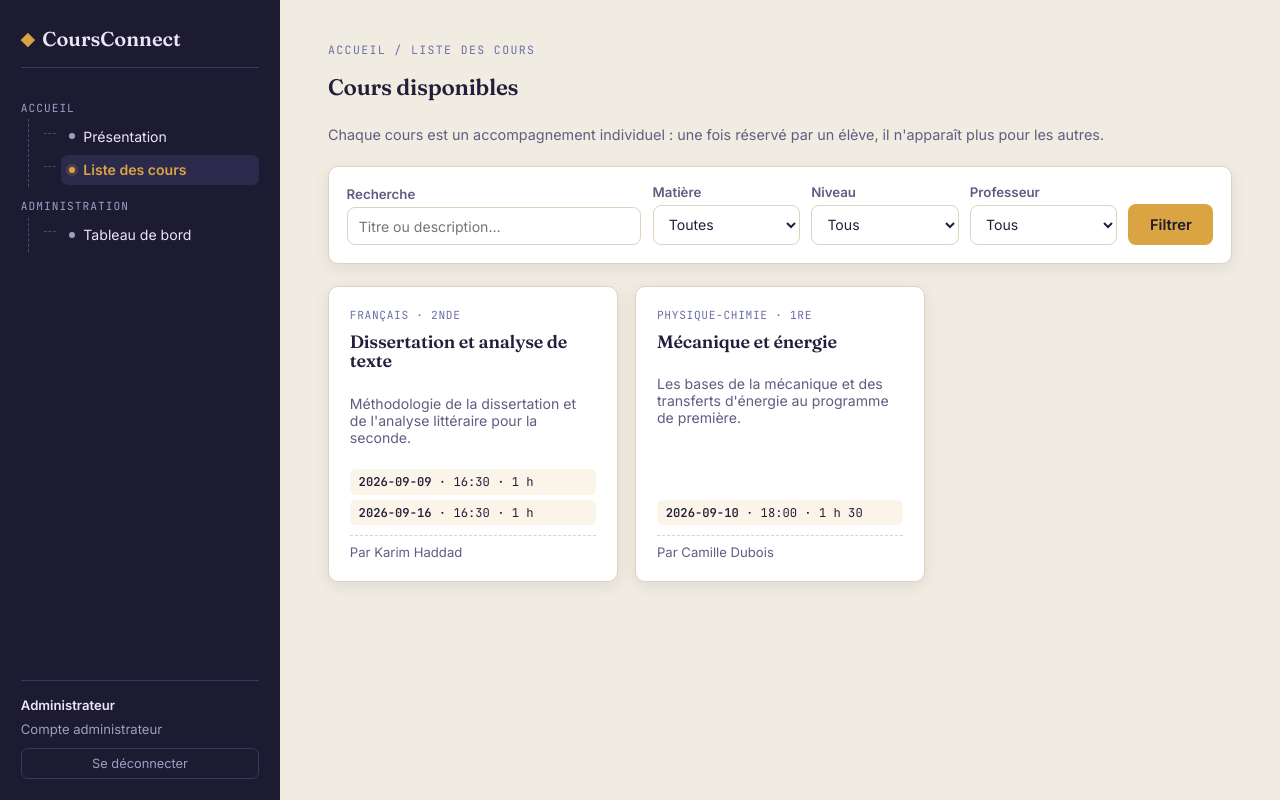
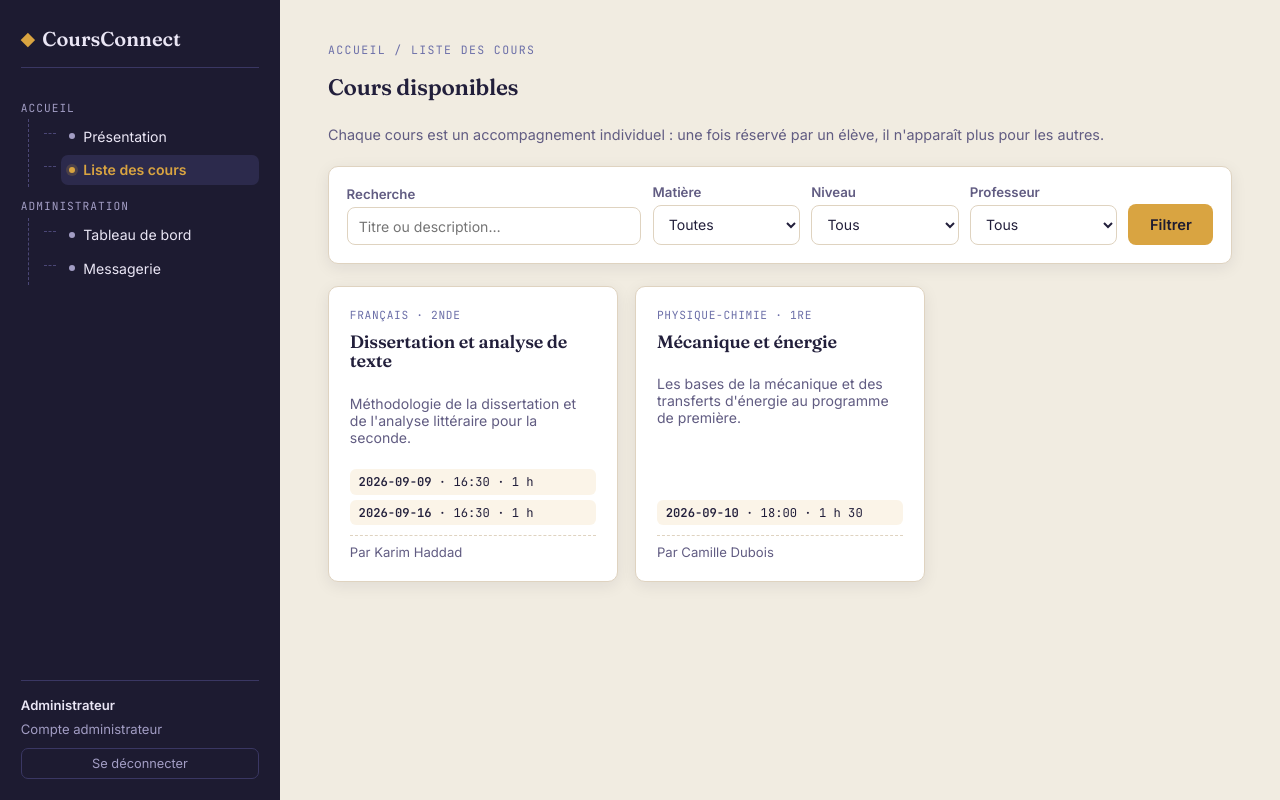
Before and after one commit to ben-b-06/projet-cours, a Flask app: page /cours in a window 1280 px wide. Run offline with Flask 3, Linux system fonts and the light colour scheme; a user stored in the database is signed in; data comes from the database, SQL or seed files in the repository.

Commit message:
Add files via upload

```diff
--- a/templates/base.html
+++ b/templates/base.html
@@ -63,6 +63,7 @@
 <span class="tree-group">Administration</span>
 <ul>
 <li><a class="tree-link {{ 'active' if request.endpoint=='admin_dashboard' else '' }}" href="{{ url_for('admin_dashboard') }}"><span class="dot"></span>Tableau de bord</a></li>
+<li><a class="tree-link {{ 'active' if request.endpoint in ['admin_messagerie','admin_messagerie_thread'] else '' }}" href="{{ url_for('admin_messagerie') }}"><span class="dot"></span>Messagerie</a></li>
 </ul>
 </li>
 {% endif %}
--- a/templates/etudiant.html
+++ b/templates/etudiant.html
@@ -23,6 +23,7 @@
       <div class="course-meta">
         <span>Par {{ c['teacher_name'] }}</span>
         <a class="btn btn-outline" style="font-size:0.78rem;padding:0.4rem 0.7rem;" href="{{ url_for('messagerie_conversation', contact_id=c['teacher_id']) }}">Écrire au prof</a>
+        <a class="btn btn-sage" style="font-size:0.78rem;padding:0.4rem 0.7rem;" href="{{ url_for('visio', course_id=c['id']) }}">🎥 Visioconférence</a>
         <form method="post" action="{{ url_for('desinscription_cours', course_id=c['id']) }}">
           <button class="btn-danger-outline">Se désinscrire</button>
         </form>
```
